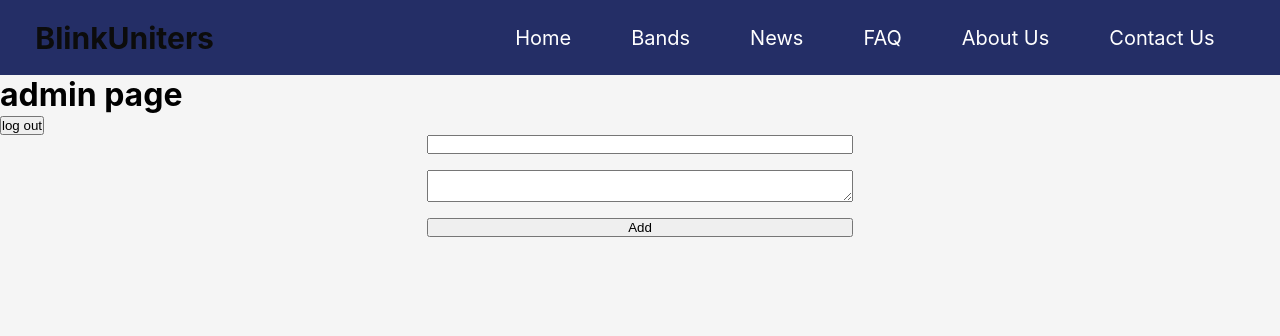
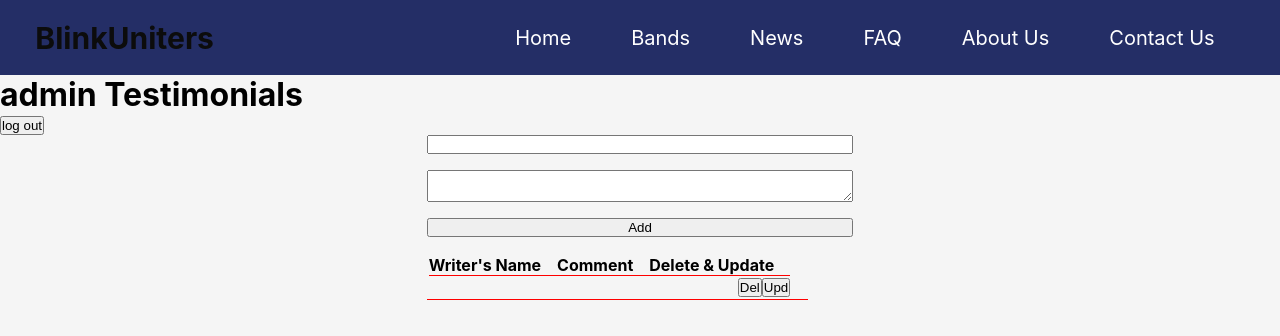
Before and after one commit to Lara-Jalloul/BlinkUniters-frontend, a React (Create React App) app in the folder frontend/: page /admin in a window 1280 px wide. Shown: the top 336 px of the page. Built offline with nearby package versions, Linux system fonts and the light colour scheme; no server answers; sample sign-in values are in the browser's storage.

Commit message:
display testimonials in admin panel

```diff
--- a/frontend/src/components/Admin/AdminTestimonials.js
+++ b/frontend/src/components/Admin/AdminTestimonials.js
@@ -3,6 +3,7 @@ import { useEffect, useState } from "react";
 import { useHistory } from "react-router-dom";
 import "./AdminTestimonials.css";
 import axios from "axios";
+import TestimonialsTable from "./TestimonialsTable";
 export default function AdminTestimonials() {
   const [message, setMessage] = useState();
   const [input, setInput] = useState({
@@ -67,7 +68,7 @@ export default function AdminTestimonials() {
   };
   return (
     <div className="Admin-testimonials">
-      <h1>admin page</h1>
+      <h1>admin Testimonials </h1>
       <button onClick={handleLogout}>log out</button>
       <form className="testimonials-form">
         <input
@@ -89,6 +90,7 @@ export default function AdminTestimonials() {
       </form>
       {error && <span style={{ color: "red" }}>{error}</span>}
       {message && <span style={{ color: "red" }}>{message}</span>}
+      <TestimonialsTable />
     </div>
   );
 }
--- /dev/null
+++ b/frontend/src/components/Admin/TestimonialsTable.css
@@ -0,0 +1,26 @@
+.table {
+  width: 33.33%;
+  margin: auto;
+  margin-top: 1rem;
+  display: flex;
+  flex-direction: row;
+  justify-content: space-between;
+}
+.table-area {
+  border-bottom: solid 1px red;
+}
+.table-head {
+  border-bottom: solid 1px red;
+  padding-right: 1rem;
+}
+.table-raw {
+  display: flex;
+  flex-direction: row;
+  justify-content: space-between;
+  padding-right: 1rem;
+}
+.td {
+  display: flex;
+  flex-direction: row;
+  justify-content: flex-start;
+}
--- /dev/null
+++ b/frontend/src/components/Admin/TestimonialsTable.js
@@ -0,0 +1,44 @@
+import React, { useEffect, useState } from "react";
+import "./TestimonialsTable.css";
+export default function TestimonialsTable() {
+  const [data, setData] = useState([
+    {
+      writer_name: "",
+      Comment: "",
+      _id: "",
+    },
+  ]);
+  useEffect(() => {
+    fetch("/admin/readTestimonials")
+      .then((res) => {
+        if (res.ok) {
+          return res.json();
+        }
+      })
+      .then((resJson) => setData(resJson))
+      .catch((err) => console.log(err));
+  }, [data]);
+  return (
+    <div className="table">
+      <table className="table-area">
+        <tr className="table-raw">
+          <th className="table-head">Writer's Name</th>
+          <th className="table-head">Comment</th>
+          <th className="table-head">Delete & Update</th>
+        </tr>
+        {data.map((data, index) => (
+          <tbody key={data._id}>
+            <tr className="table-raw">
+              <td className="td">{data.writer_name}</td>
+              <td className="td">{data.comment}</td>
+              <td className="td">
+                <button className="td">Del</button>
+                <button className="td">Upd</button>
+              </td>
+            </tr>
+          </tbody>
+        ))}
+      </table>
+    </div>
+  );
+}
```
